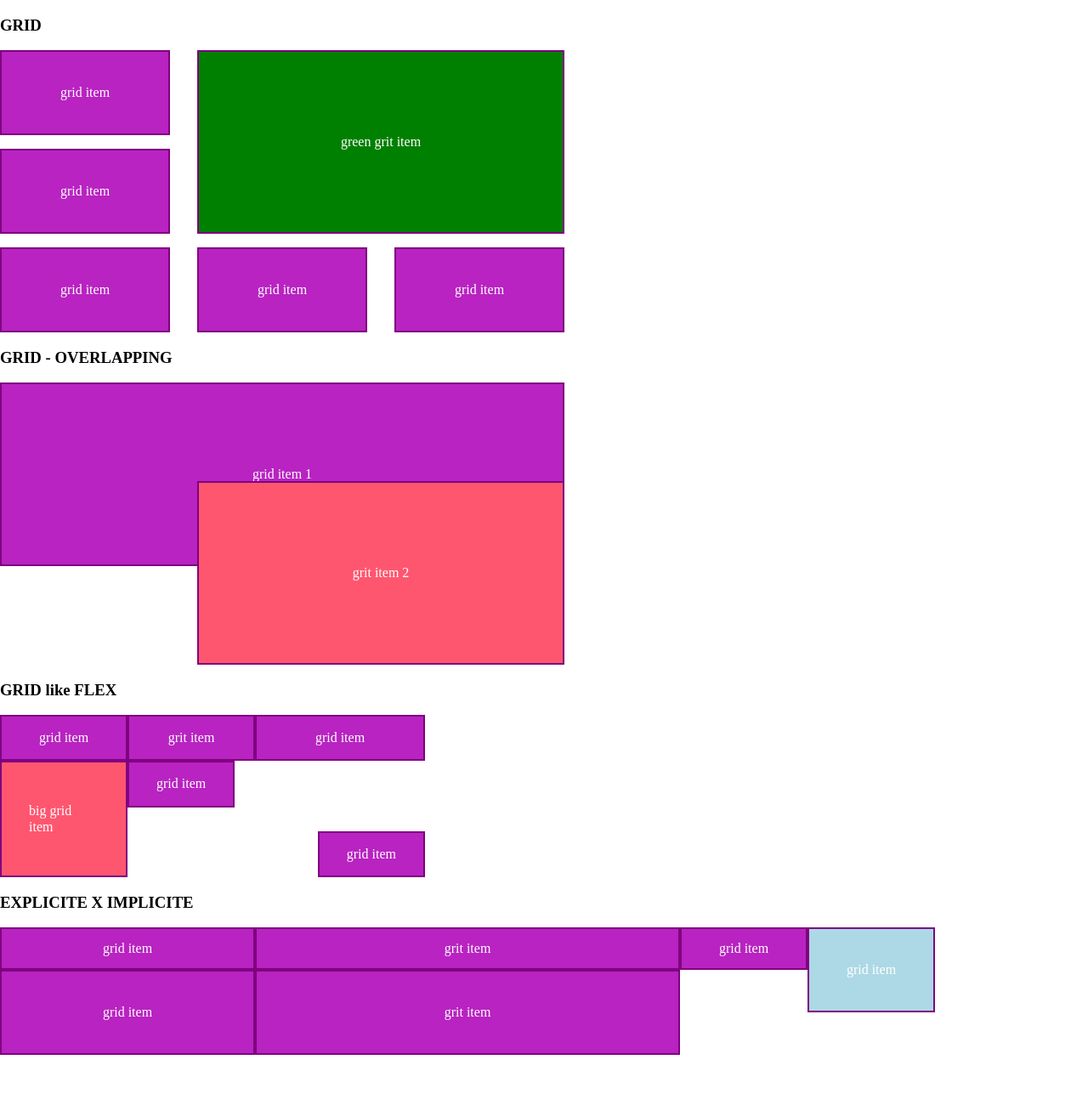
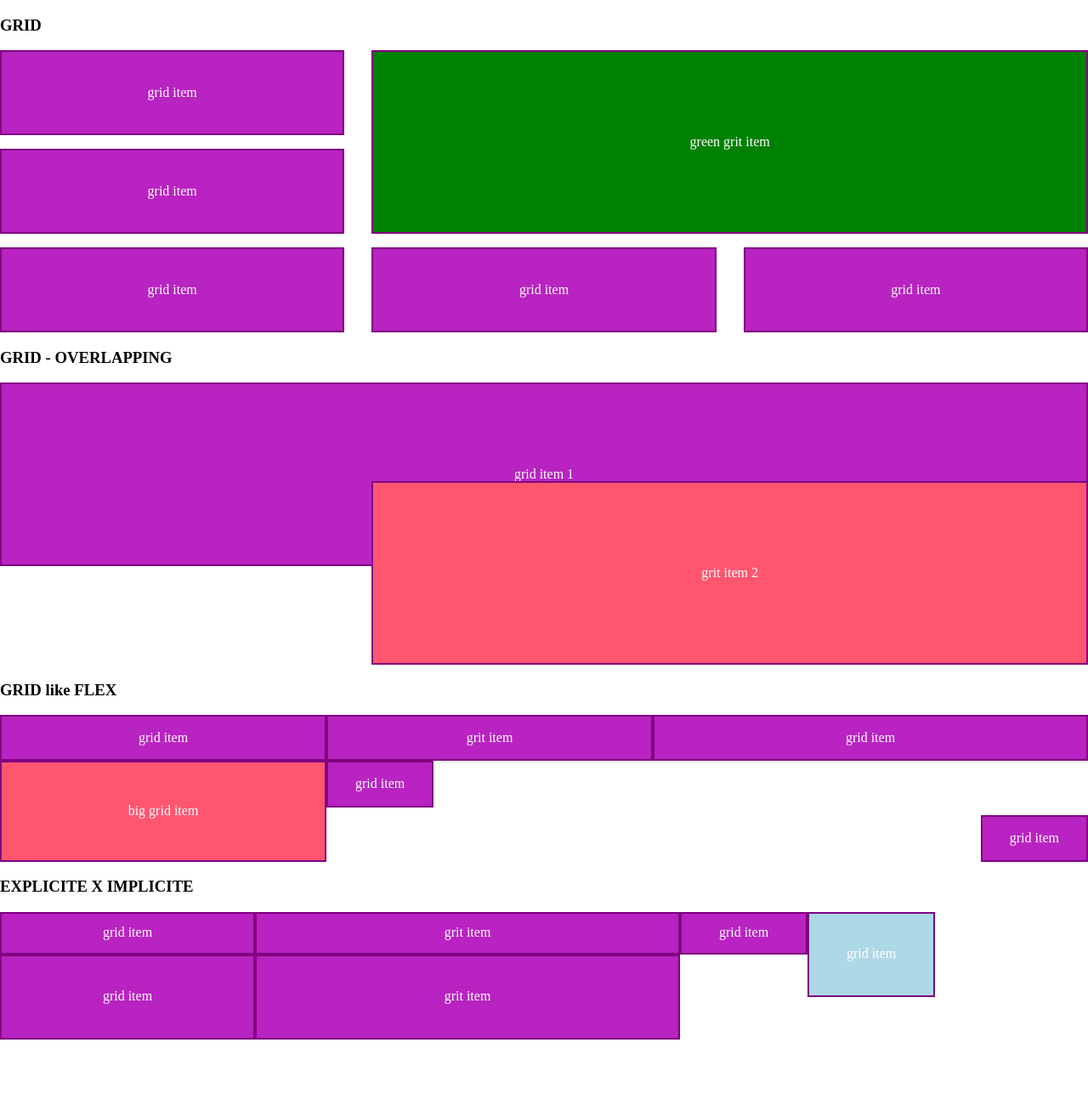
Before and after one commit to PetrValenta92/css-grid, a website built with Vite: page index.html in a window 1280 px wide. Shown: the top 1300 px of the page at 85% size. Built offline with nearby package versions, Linux system fonts and the light colour scheme.

Commit message:
Add fr units

```diff
--- a/css/style.css
+++ b/css/style.css
@@ -1,8 +1,22 @@
 .grid {
   /* !Only allowed shape of grid is rectangle! */
 
+  /* fr unit
+  used to distribute a fraction of the available space,
+  using it for the size of grid-item, it becomes a flexible
+  item and behaves much like a flex item does when it's
+  set to flex: 1 1 auto
+  */
+
+  /* minmax()
+  Setting a min-width and max-width to template columns and rows
+  minmax(100px , 300px) / minmax(3em, 10em) / minmax(200px, 50%) / ...
+  If min is biger than max, grid will ignore it and use it as max value
+  */
+
   display: grid;
-  grid-template-columns: 200px 200px 200px;
+  /* grid-template-columns: 200px 200px 200px; */
+  grid-template-columns: 1fr 1fr 1fr;
   grid-template-rows: 100px 100px 100px;
 
   /* SHORTHAND
@@ -19,12 +33,6 @@
   grid-gap: row / column;
   grid-gap: 1rem / 2rem;
   */
-
-  /* minmax()
-  Setting a min-width and max-width to template columns and rows
-  minmax(100px , 300px) / minmax(3em, 10em) / minmax(200px, 50%) / ...
-  If min is biger than max, grid will ignore it and use it as max value
-   */
 
 }
 
@@ -60,7 +68,7 @@
 
 
 
-/* GRID ITEMS CAN OVERLAP EACH OTHER IF IT'S EXPLICITELY TOLD*/
+/* !Grid items can overlap each other if it's explicitely told! */
 
 .one {
   grid-column: 1 / 4;   /* grid-column: 1 / span 3; */
@@ -73,11 +81,13 @@
   grid-row: 2 / span 2;
 }
 
+
+
 /* GRID == FLEX? */
 
 .grid-flex {
   display: grid;
-  grid-template-columns: 150px 150px 200px;
+  grid-template-columns: 3fr 3fr 4fr;
 
   /* justify-items: center; */
   /* align-items: center; */
@@ -112,6 +122,7 @@
   implicite rows and columns are default to auto,
   values of auto can be set for rows and columns
   */
+
   /* grid-auto-rows: 500px; */
   grid-auto-columns: 150px;
 
```
